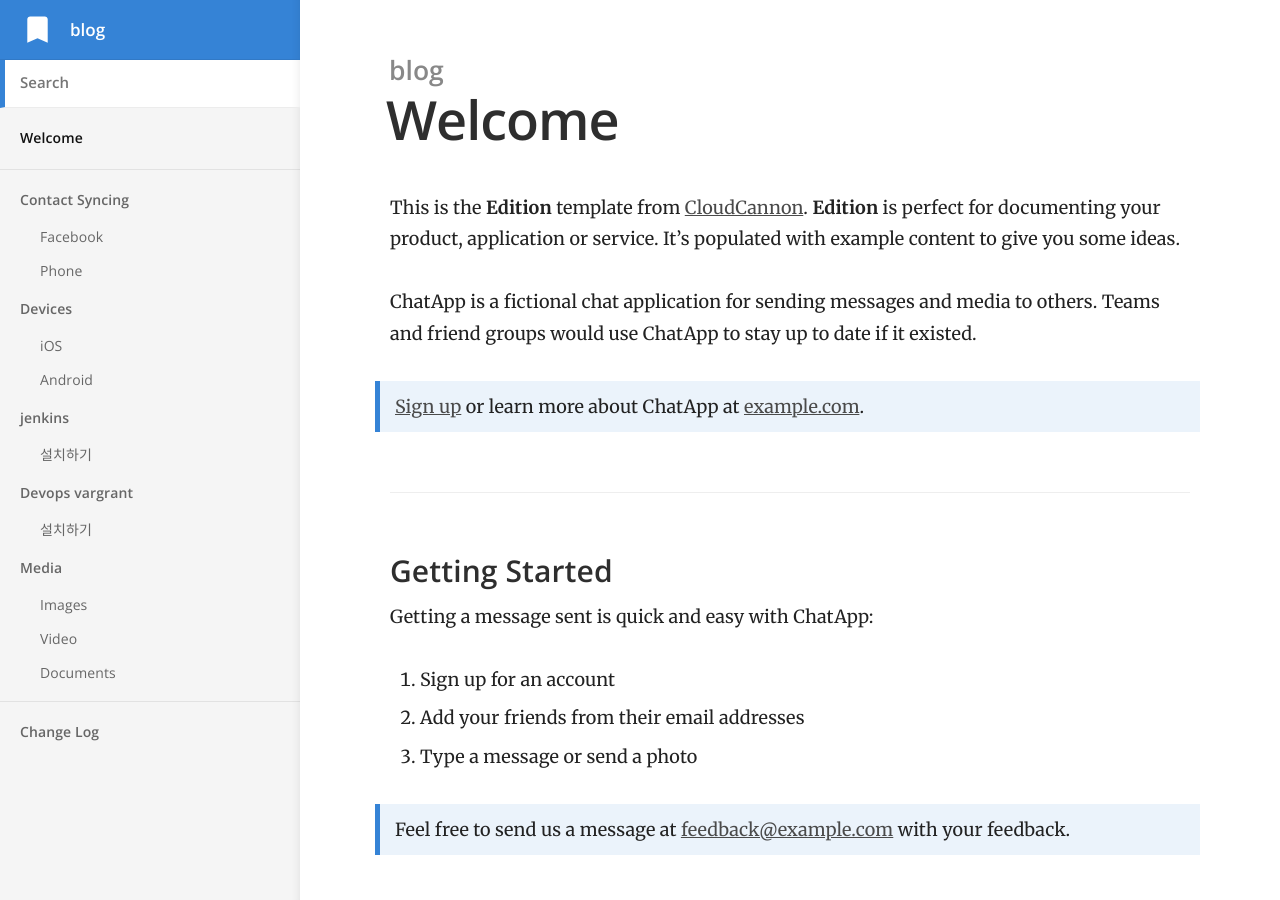
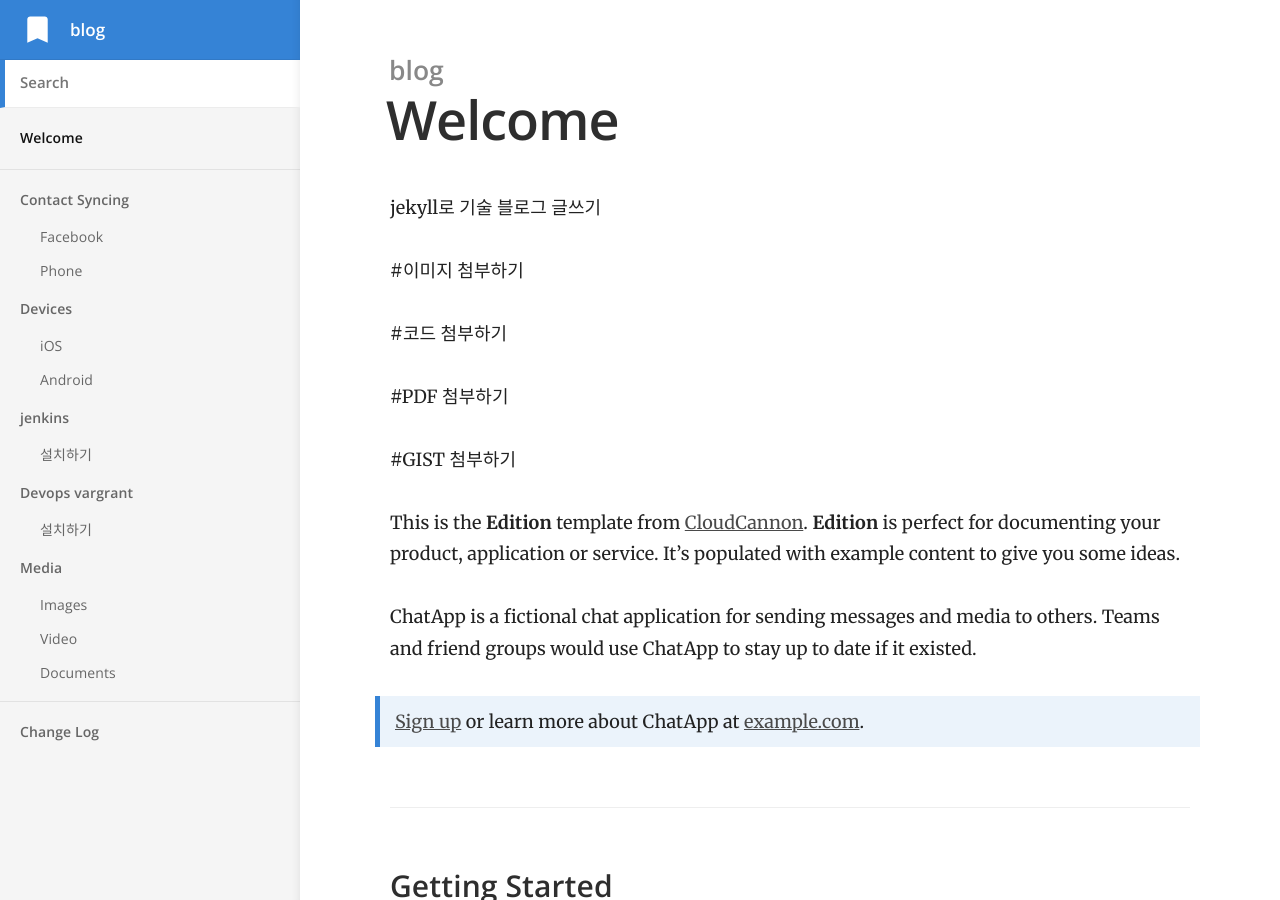
Before and after one commit to j2yes/j2yes.github.io, a Jekyll site: the page built from index.md, in a window 1280 px wide and 900 px high. Built offline with Jekyll 4.4.1, drawn with Linux system fonts in a browser that asks for light colours.

Commit message:
jekyll로 글쓰기 방법 작성 중

```diff
--- a/_config.yml
+++ b/_config.yml
@@ -3,7 +3,7 @@
 
 title: blog
 url: "http://j2yes.github.io"
-baseurl:
+baseurl: "http://j2yes.github.io"
 google_analytics_key:
 show_full_navigation: true
 
--- a/index.md
+++ b/index.md
@@ -1,6 +1,17 @@
 ---
 title: Welcome
 ---
+
+jekyll로 기술 블로그 글쓰기
+
+#이미지 첨부하기
+
+#코드 첨부하기
+
+#PDF 첨부하기
+
+#GIST 첨부하기
+
 
 This is the **Edition** template from [CloudCannon](http://cloudcannon.com/).
 **Edition** is perfect for documenting your product, application or service.
```
